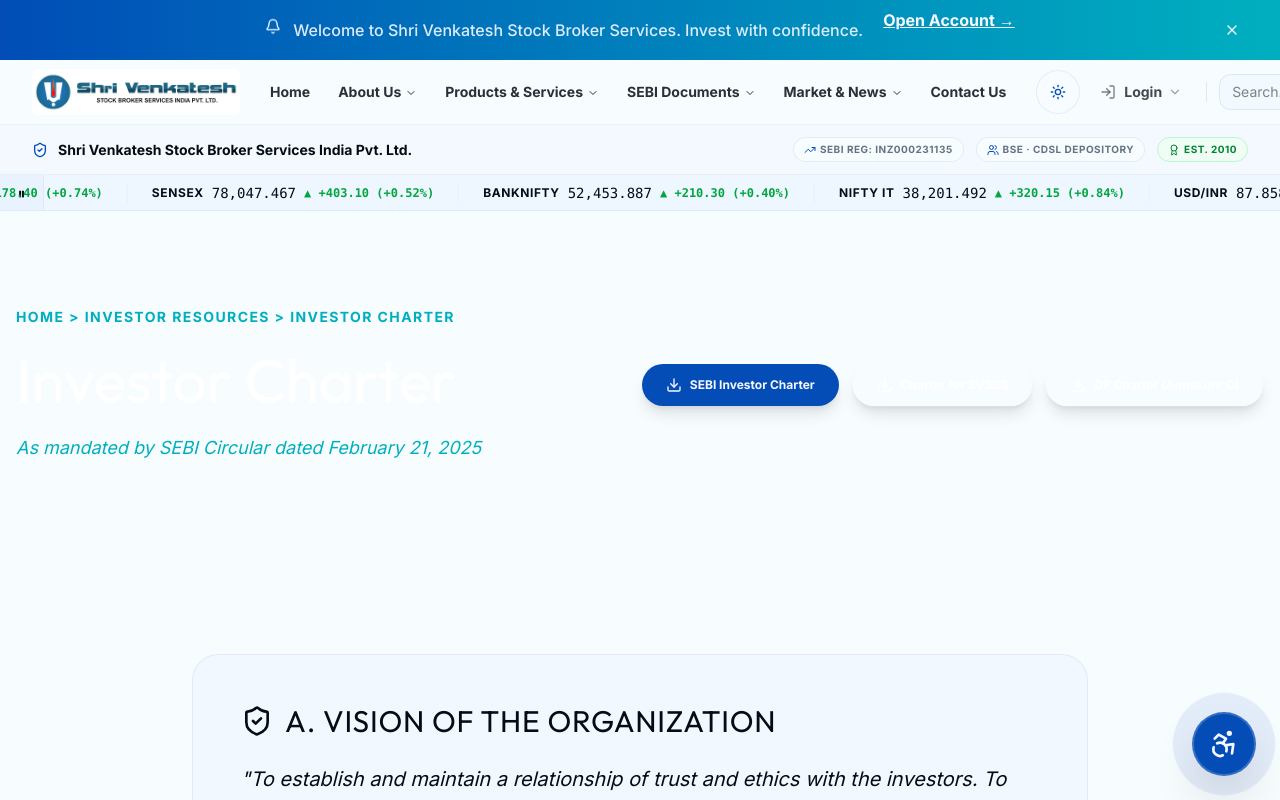
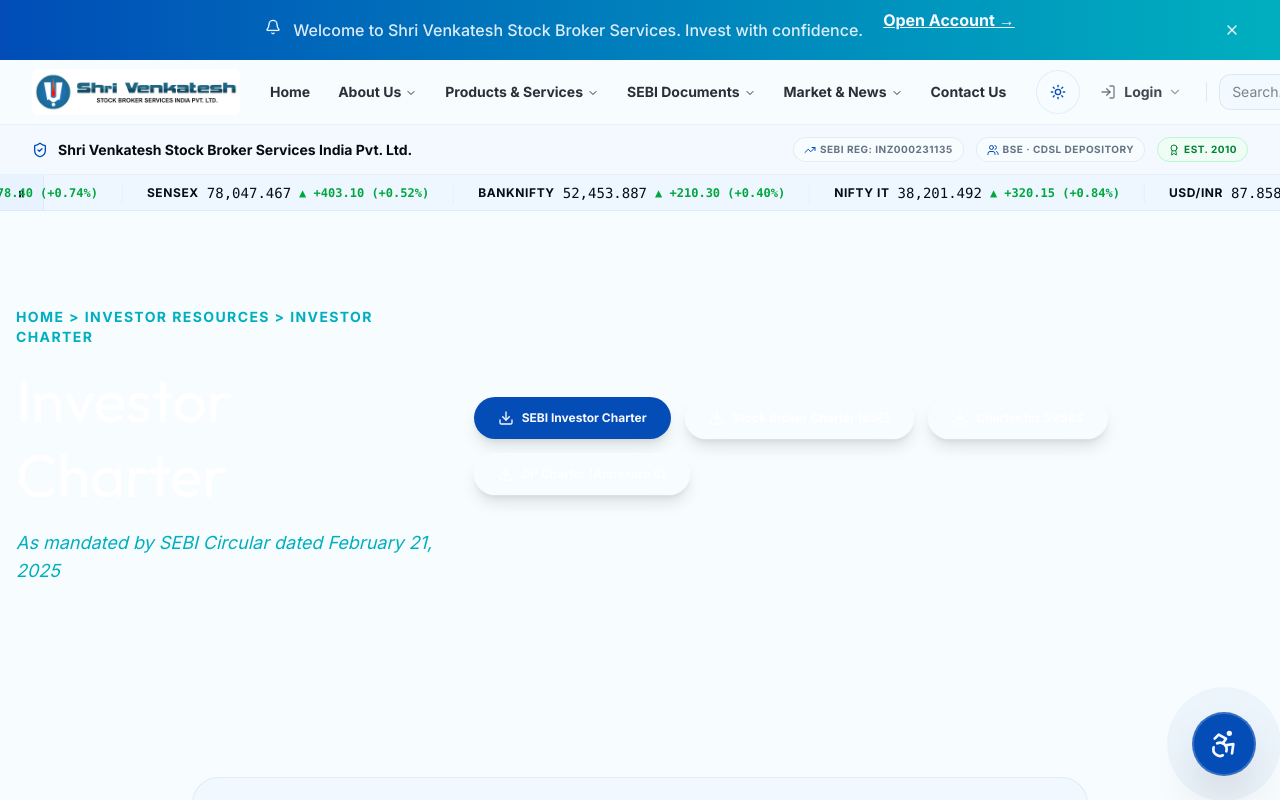
Before and after one commit to KARTIK-PANDEY/Venkatesh_India_Stock_Broking_Firm, a Next.js app: page /investor-resources/investor-charter in a window 1280 px wide. Shown: the top 800 px of the page. Built offline with nearby package versions, Linux system fonts and the light colour scheme.

Commit message:
Updated All the App Files into the Repo

```diff
--- a/src/app/investor-resources/downloads/page.tsx
+++ b/src/app/investor-resources/downloads/page.tsx
@@ -11,6 +11,10 @@
   { name: "SARAL Account Opening Form (Resident Individuals)", category: "Account Opening", type: "PDF", size: "1.2 MB", href: "/SARAL-ac-opening-Form-for-resident-individuals.pdf" },
   { name: "Policy on Freezing & Blocking Client Accounts", category: "Policy", type: "PDF", size: "320 KB", href: "/Policy-on-FreezingBlocking-Client.pdf" },
   { name: "Mandatory Display Board", category: "Compliance", type: "PDF", size: "280 KB", href: "/Mandatory-Display.pdf" },
+  { name: "Mandatory Display Board (BSE)", category: "Compliance", type: "PDF", size: "411 KB", href: "/Mandatory-Display -m.pdf" },
+  { name: "Investor Charter (Stock Broker - BSE)", category: "Compliance", type: "PDF", size: "443 KB", href: "/Investor_Charter_STOCK_BROKER-BSe-m.pdf" },
+  { name: "Advisory for Investors", category: "Compliance", type: "PDF", size: "205 KB", href: "/Advisory-for-Investors-.pdf" },
+  { name: "Regulatory Changes on Account of Pledge", category: "Policy", type: "PDF", size: "52 KB", href: "/RegulatoryChangesOnAccountOfPledge-.pdf" },
   { name: "Rights and Obligations Annexures", category: "Depository", type: "PDF", size: "2.1 MB", href: "/DP-Operating-Instructions-Annexures-as-on-June-30-2025%20(1).pdf" },
   { name: "Filing of Complaints on SCORES Portal Guide", category: "Grievance", type: "PDF", size: "380 KB", href: "/Filing_of_complaints_on_SCORES.pdf" },
   { name: "Corporate Self Certification Form (FATCA)", category: "Compliance", type: "PDF", size: "180 KB", href: "/download/Corporate Self Certification.pdf" },
--- a/src/app/investor-resources/investor-charter/page.tsx
+++ b/src/app/investor-resources/investor-charter/page.tsx
@@ -30,6 +30,14 @@
                 className={cn(buttonVariants({ variant: "default" }), "rounded-full px-6 h-11 text-xs shadow-lg gap-2 font-bold")}
               >
                 <Download className="w-4 h-4" /> SEBI Investor Charter
+              </a>
+              <a
+                href={getFileUrl("/Investor_Charter_STOCK_BROKER-BSe-m.pdf")}
+                target="_blank"
+                rel="noopener noreferrer"
+                className={cn(buttonVariants({ variant: "outline" }), "rounded-full px-6 h-11 text-xs shadow-lg gap-2 font-bold border-white/20 hover:bg-white/10 text-white")}
+              >
+                <Download className="w-4 h-4" /> Stock Broker Charter (BSE)
               </a>
               <a
                 href="http://cp-in-10.whb.tempwebhost.net/~venkakgl/investorchart2.php"
--- a/src/app/page.tsx
+++ b/src/app/page.tsx
@@ -3,6 +3,7 @@
 import WelcomeSection from "@/components/sections/WelcomeSection";
 import ProductsGrid from "@/components/sections/ProductsGrid";
 import WhyChooseUs from "@/components/sections/WhyChooseUs";
+import AccessibilityVideos from "@/components/sections/AccessibilityVideos";
 import SebiNotices from "@/components/sections/SebiNotices";
 import GrievanceQuickAccess from "@/components/sections/GrievanceQuickAccess";
 import PartnerCTA from "@/components/sections/PartnerCTA";
@@ -21,6 +22,7 @@
       <WelcomeSection />
       <ProductsGrid />
       <WhyChooseUs />
+      <AccessibilityVideos />
       <SebiNotices />
       <GrievanceQuickAccess />
       <PartnerCTA />
```
